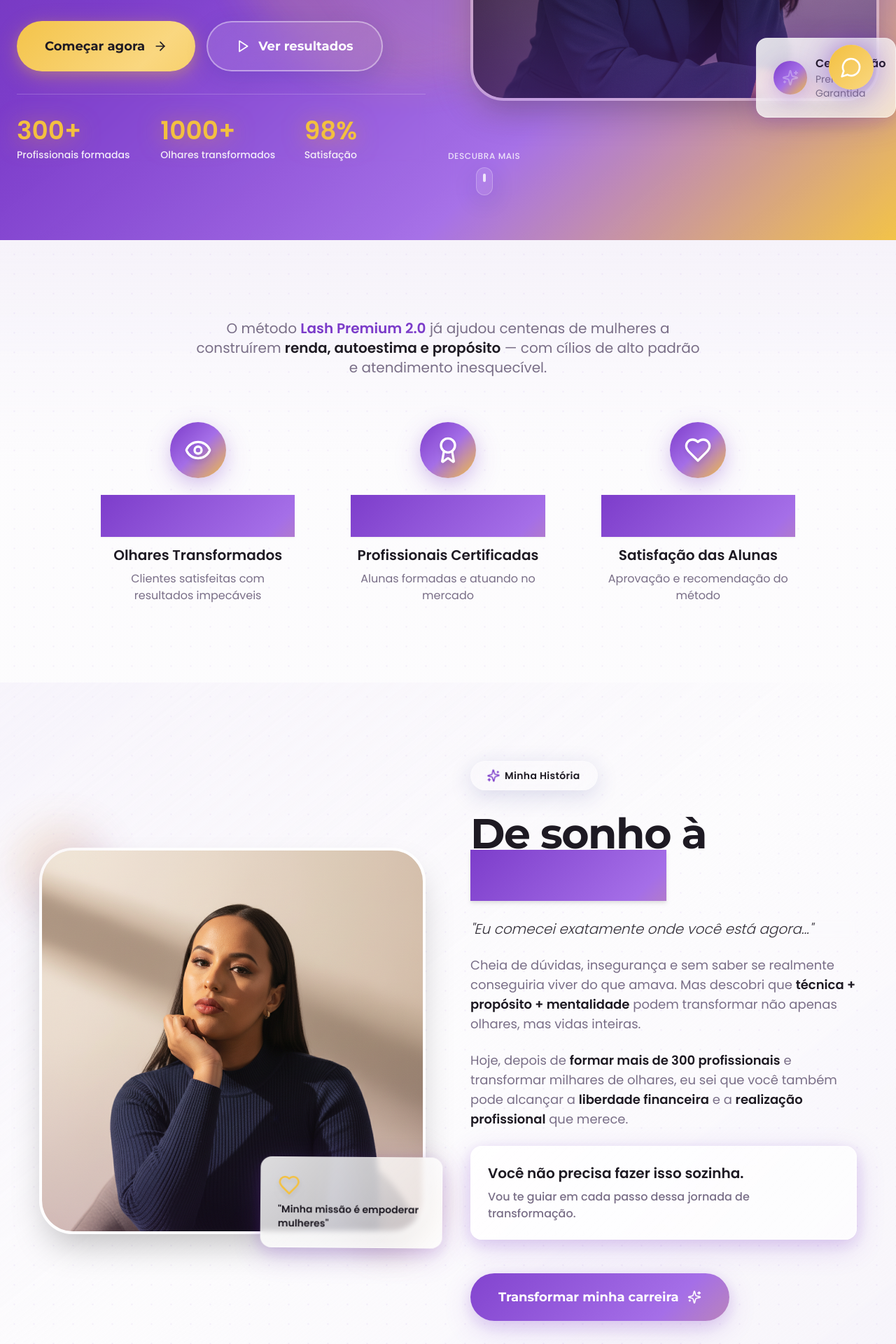
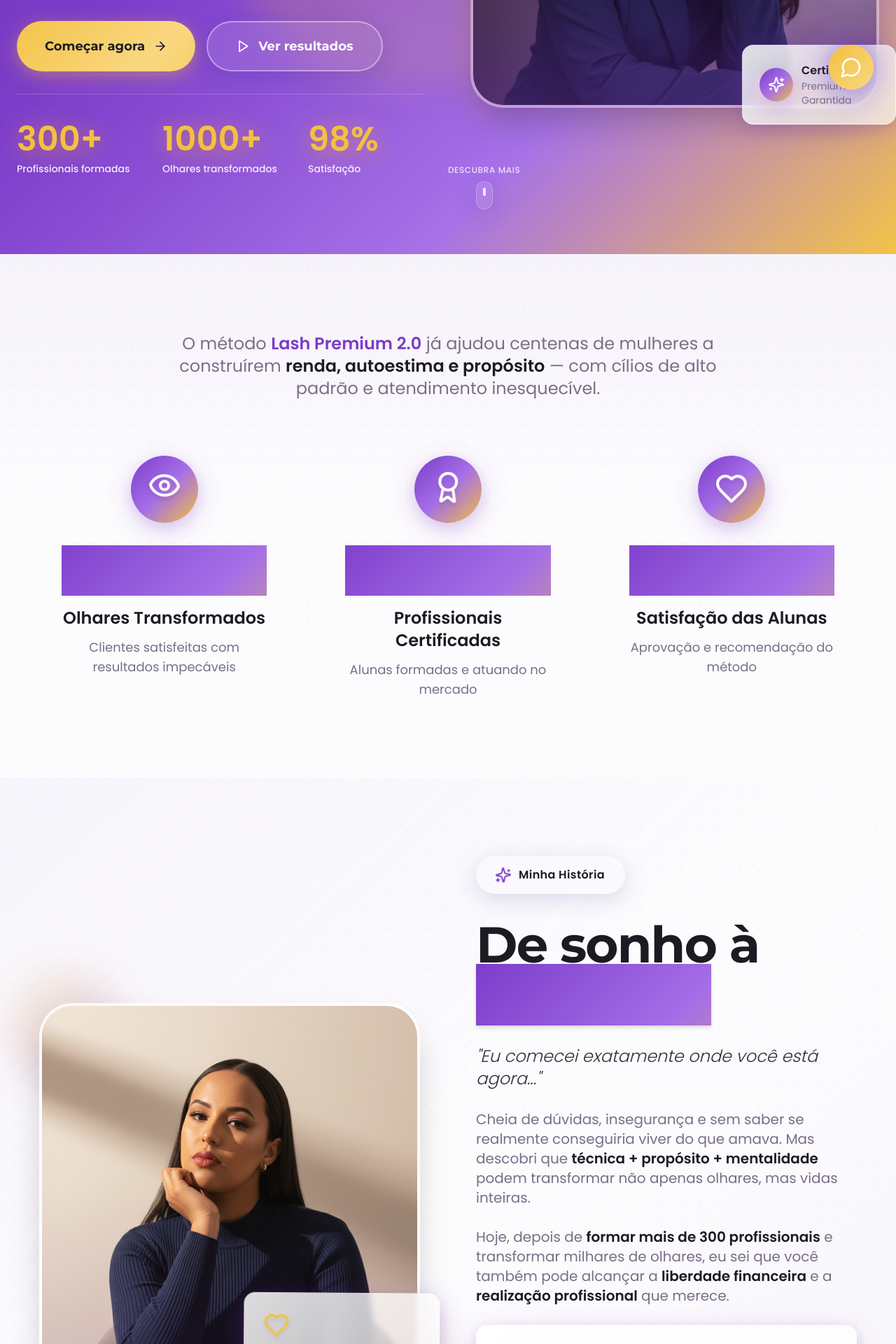
Before and after one commit to Guicarv6/carvalho-luxe-page-15250, a React (Vite) app: page / in a window 1280 px wide. Shown: the part 640-2560 px from the top of the page at 70% size. Built offline with nearby package versions, Linux system fonts and the light colour scheme; the HTML template or start-up script is replaced by a standard one.

Commit message:
Refine landing page UI/UX

```diff
--- a/src/components/Authority.tsx
+++ b/src/components/Authority.tsx
@@ -1,24 +1,29 @@
 import { Eye, Award, Heart } from "lucide-react";
+import { useCounterAnimation } from "@/hooks/use-counter-animation";
 
 const Authority = () => {
+  const olhares = useCounterAnimation(1000, 2500);
+  const profissionais = useCounterAnimation(300, 2500);
+  const satisfacao = useCounterAnimation(98, 2500);
+
   const metrics = [
     {
       icon: Eye,
-      number: "+1.000",
       label: "Olhares Transformados",
       description: "Clientes satisfeitas com resultados impecáveis",
+      getValue: () => `+${olhares}`,
     },
     {
       icon: Award,
-      number: "+300",
       label: "Profissionais Certificadas",
       description: "Alunas formadas e atuando no mercado",
+      getValue: () => `+${profissionais}`,
     },
     {
       icon: Heart,
-      number: "98%",
       label: "Satisfação das Alunas",
       description: "Aprovação e recomendação do método",
+      getValue: () => `${satisfacao}%`,
     },
   ];
 
@@ -26,34 +31,34 @@ const Authority = () => {
     <section className="section-padding bg-gradient-to-b from-primary-pastel/50 via-background to-background relative overflow-hidden">
       <div className="absolute inset-0 pattern-dots opacity-8" />
       <div className="container-custom relative z-10">
-        <div className="text-center mb-14 md:mb-16 animate-fade-in">
-          <p className="text-base md:text-lg lg:text-xl text-muted-foreground max-w-3xl mx-auto leading-relaxed px-4">
+        <div className="text-center mb-16 md:mb-20 animate-fade-in max-w-4xl mx-auto">
+          <p className="text-lg md:text-xl lg:text-2xl text-muted-foreground leading-relaxed px-6">
             O método <span className="font-bold text-primary">Lash Premium 2.0</span> já ajudou centenas de mulheres
             a construírem <span className="font-bold text-foreground">renda, autoestima e propósito</span> — com cílios de alto
             padrão e atendimento inesquecível.
           </p>
         </div>
 
-        <div className="grid grid-cols-1 md:grid-cols-3 gap-10 md:gap-12 max-w-5xl mx-auto">
+        <div className="grid grid-cols-1 md:grid-cols-3 gap-12 md:gap-16 max-w-6xl mx-auto">
           {metrics.map((metric, index) => (
             <div
               key={index}
-              className="text-center group animate-fade-in px-4"
-              style={{ animationDelay: `${index * 80}ms` }}
+              className="text-center group animate-fade-in px-6 cursor-default"
+              style={{ animationDelay: `${index * 100}ms` }}
             >
-              <div className="inline-flex items-center justify-center w-16 h-16 md:w-20 md:h-20 rounded-full bg-gradient-premium mb-5 md:mb-6 group-hover:scale-110 transition-all duration-500 shadow-premium group-hover:shadow-elevated">
-                <metric.icon className="w-8 h-8 md:w-10 md:h-10 text-white drop-shadow-lg" />
+              <div className="inline-flex items-center justify-center w-20 h-20 md:w-24 md:h-24 rounded-full bg-gradient-premium mb-6 md:mb-8 group-hover:scale-110 transition-all duration-500 shadow-premium group-hover:shadow-elevated">
+                <metric.icon className="w-10 h-10 md:w-12 md:h-12 text-white drop-shadow-lg" style={{ animation: 'icon-bounce 3s ease-in-out infinite', animationDelay: `${index * 0.3}s` }} />
               </div>
 
-              <div className="text-4xl md:text-5xl lg:text-6xl font-heading font-bold text-gradient mb-3 drop-shadow-sm">
-                {metric.number}
+              <div className="text-5xl md:text-6xl lg:text-7xl font-heading font-bold text-gradient mb-4 drop-shadow-sm group-hover:scale-105 transition-transform duration-300">
+                {metric.getValue()}
               </div>
 
-              <div className="text-lg md:text-xl font-bold mb-2 text-foreground">
+              <div className="text-xl md:text-2xl font-bold mb-3 text-foreground">
                 {metric.label}
               </div>
 
-              <p className="text-sm md:text-base text-muted-foreground leading-relaxed max-w-xs mx-auto">
+              <p className="text-base md:text-lg text-muted-foreground leading-relaxed max-w-xs mx-auto">
                 {metric.description}
               </p>
             </div>
--- a/src/components/Hero.tsx
+++ b/src/components/Hero.tsx
@@ -1,8 +1,12 @@
 import { ArrowRight, Sparkles, Play } from "lucide-react";
 import heroImage from "@/assets/danielly-professional.jpg";
+import { useCounterAnimation } from "@/hooks/use-counter-animation";
 
 const Hero = () => {
   const whatsappUrl = "https://wa.me/5562991109018";
+  const profissionais = useCounterAnimation(300, 2500);
+  const olhares = useCounterAnimation(1000, 2500);
+  const satisfacao = useCounterAnimation(98, 2500);
 
   return (
     <section className="relative min-h-screen flex items-center overflow-hidden bg-gradient-hero">
@@ -46,18 +50,24 @@ const Hero = () => {
               </button>
             </div>
 
-            <div className="grid grid-cols-3 gap-6 md:gap-8 pt-6 md:pt-8 border-t border-white/20 backdrop-blur-sm">
-              <div className="text-center md:text-left group">
-                <div className="text-3xl md:text-4xl font-bold text-secondary drop-shadow-[0_4px_16px_rgba(232,162,47,0.6)] group-hover:scale-110 transition-transform duration-500">300+</div>
-                <div className="text-xs md:text-sm text-white/90 mt-1 font-medium">Profissionais formadas</div>
+            <div className="grid grid-cols-3 gap-6 md:gap-10 pt-8 md:pt-10 border-t border-white/20 backdrop-blur-sm">
+              <div className="text-center md:text-left group cursor-default">
+                <div className="text-3xl md:text-4xl lg:text-5xl font-bold text-secondary drop-shadow-[0_4px_16px_rgba(232,162,47,0.6)] group-hover:scale-110 transition-all duration-500">
+                  {profissionais}+
+                </div>
+                <div className="text-xs md:text-sm text-white/90 mt-2 font-medium">Profissionais formadas</div>
               </div>
-              <div className="text-center md:text-left group">
-                <div className="text-3xl md:text-4xl font-bold text-secondary drop-shadow-[0_4px_16px_rgba(232,162,47,0.6)] group-hover:scale-110 transition-transform duration-500">1000+</div>
-                <div className="text-xs md:text-sm text-white/90 mt-1 font-medium">Olhares transformados</div>
+              <div className="text-center md:text-left group cursor-default">
+                <div className="text-3xl md:text-4xl lg:text-5xl font-bold text-secondary drop-shadow-[0_4px_16px_rgba(232,162,47,0.6)] group-hover:scale-110 transition-all duration-500">
+                  {olhares}+
+                </div>
+                <div className="text-xs md:text-sm text-white/90 mt-2 font-medium">Olhares transformados</div>
               </div>
-              <div className="text-center md:text-left group">
-                <div className="text-3xl md:text-4xl font-bold text-secondary drop-shadow-[0_4px_16px_rgba(232,162,47,0.6)] group-hover:scale-110 transition-transform duration-500">98%</div>
-                <div className="text-xs md:text-sm text-white/90 mt-1 font-medium">Satisfação</div>
+              <div className="text-center md:text-left group cursor-default">
+                <div className="text-3xl md:text-4xl lg:text-5xl font-bold text-secondary drop-shadow-[0_4px_16px_rgba(232,162,47,0.6)] group-hover:scale-110 transition-all duration-500">
+                  {satisfacao}%
+                </div>
+                <div className="text-xs md:text-sm text-white/90 mt-2 font-medium">Satisfação</div>
               </div>
             </div>
           </div>
@@ -65,18 +75,18 @@ const Hero = () => {
           <div className="relative lg:block hidden animate-fade-in" style={{ animationDelay: '0.2s' }}>
             <div className="relative">
               <div className="absolute inset-0 bg-gradient-to-br from-secondary/40 to-primary-light/40 rounded-[3rem] blur-3xl transform scale-105 animate-glow" />
-              <div className="relative rounded-[3rem] overflow-hidden border-4 border-white/30 shadow-elevated backdrop-blur-sm">
+              <div className="relative rounded-[3rem] overflow-hidden border-4 border-white/30 shadow-elevated backdrop-blur-sm hover:border-white/40 transition-all duration-500">
                 <img src={heroImage} alt="Danielly Carvalho - Especialista em Extensão de Cílios" className="w-full h-auto object-cover" />
                 <div className="absolute inset-0 bg-gradient-to-t from-primary/40 via-transparent to-transparent" />
               </div>
-              <div className="absolute -bottom-6 -right-6 premium-card rounded-2xl p-5 md:p-6 animate-float max-w-[200px]">
+              <div className="absolute -bottom-6 -right-6 premium-card rounded-2xl p-6 animate-float max-w-[220px] hover:scale-105 transition-transform duration-300">
                 <div className="flex items-center gap-3">
-                  <div className="w-10 h-10 md:w-12 md:h-12 rounded-full bg-gradient-premium flex items-center justify-center flex-shrink-0 shadow-premium">
-                    <Sparkles className="w-5 h-5 md:w-6 md:h-6 text-white animate-sparkle" />
+                  <div className="w-12 h-12 rounded-full bg-gradient-premium flex items-center justify-center flex-shrink-0 shadow-premium">
+                    <Sparkles className="w-6 h-6 text-white" style={{ animation: 'icon-bounce 2s ease-in-out infinite' }} />
                   </div>
                   <div>
-                    <div className="font-bold text-sm md:text-base text-foreground">Certificação</div>
-                    <div className="text-xs md:text-sm text-muted-foreground">Premium Garantida</div>
+                    <div className="font-bold text-base text-foreground">Certificação</div>
+                    <div className="text-sm text-muted-foreground">Premium Garantida</div>
                   </div>
                 </div>
               </div>
--- a/src/components/Story.tsx
+++ b/src/components/Story.tsx
@@ -8,47 +8,47 @@ const Story = () => {
       <div className="absolute top-0 left-0 w-full h-full bg-gradient-to-br from-white/30 via-transparent to-transparent pointer-events-none" />
 
       <div className="container-custom relative z-10">
-        <div className="grid lg:grid-cols-2 gap-12 lg:gap-16 items-center">
+        <div className="grid lg:grid-cols-2 gap-14 lg:gap-20 items-center max-w-7xl mx-auto">
           <div className="relative animate-fade-in order-2 lg:order-1">
             <div className="relative">
-              <div className="absolute -top-6 -left-6 md:-top-8 md:-left-8 w-28 h-28 md:w-32 md:h-32 bg-gradient-to-br from-secondary/30 to-primary/30 rounded-full blur-2xl animate-glow" />
-              <div className="absolute -bottom-6 -right-6 md:-bottom-8 md:-right-8 w-32 h-32 md:w-40 md:h-40 bg-gradient-to-br from-primary/30 to-secondary/30 rounded-full blur-2xl animate-glow" style={{ animationDelay: '1s' }} />
-              <div className="relative rounded-[3rem] overflow-hidden shadow-elevated border-4 border-white/80 backdrop-blur-sm">
+              <div className="absolute -top-8 -left-8 md:-top-10 md:-left-10 w-32 h-32 md:w-40 md:h-40 bg-gradient-to-br from-secondary/30 to-primary/30 rounded-full blur-3xl animate-glow" />
+              <div className="absolute -bottom-8 -right-8 md:-bottom-10 md:-right-10 w-36 h-36 md:w-44 md:h-44 bg-gradient-to-br from-primary/30 to-secondary/30 rounded-full blur-3xl animate-glow" style={{ animationDelay: '1s' }} />
+              <div className="relative rounded-[3rem] overflow-hidden shadow-elevated border-4 border-white/80 backdrop-blur-sm hover:border-white/90 hover:shadow-2xl transition-all duration-500">
                 <img src={daniellyImage} alt="Danielly Carvalho - Fundadora do Método Lash Premium" className="w-full h-auto object-cover" />
                 <div className="absolute inset-0 bg-gradient-to-t from-primary/10 via-transparent to-transparent pointer-events-none" />
               </div>
-              <div className="absolute -bottom-4 -right-4 md:-bottom-6 md:-right-6 premium-card rounded-2xl p-4 md:p-6 max-w-[260px] animate-float">
-                <Heart className="w-6 h-6 md:w-8 md:h-8 text-secondary mb-2 drop-shadow-lg" />
-                <p className="text-xs md:text-sm font-bold text-foreground leading-snug">"Minha missão é empoderar mulheres"</p>
+              <div className="absolute -bottom-5 -right-5 md:-bottom-7 md:-right-7 premium-card rounded-2xl p-5 md:p-7 max-w-[280px] animate-float hover:scale-105 transition-transform duration-300 cursor-default">
+                <Heart className="w-7 h-7 md:w-9 md:h-9 text-secondary mb-3 drop-shadow-lg" style={{ animation: 'scale-pulse 2s ease-in-out infinite' }} />
+                <p className="text-sm md:text-base font-bold text-foreground leading-relaxed">"Minha missão é empoderar mulheres"</p>
               </div>
             </div>
           </div>
 
-          <div className="space-y-6 md:space-y-8 animate-slide-up order-1 lg:order-2">
-            <div className="inline-flex items-center gap-2 px-5 md:px-6 py-2 md:py-2.5 rounded-full glass-card shadow-glass">
-              <Sparkles className="w-4 h-4 text-primary animate-sparkle" />
-              <span className="font-bold text-xs md:text-sm text-foreground tracking-wide">Minha História</span>
+          <div className="space-y-7 md:space-y-9 animate-slide-up order-1 lg:order-2">
+            <div className="inline-flex items-center gap-3 px-6 md:px-7 py-3 md:py-3.5 rounded-full glass-card shadow-glass">
+              <Sparkles className="w-5 h-5 text-primary animate-sparkle" />
+              <span className="font-bold text-sm md:text-base text-foreground tracking-wide">Minha História</span>
             </div>
-            <h2 className="text-3xl md:text-4xl lg:text-5xl xl:text-6xl font-heading font-bold leading-[1.1] tracking-tight">
+            <h2 className="text-4xl md:text-5xl lg:text-6xl xl:text-7xl font-heading font-bold leading-[1.08] tracking-tight">
               De sonho à <span className="text-gradient drop-shadow-md">realidade</span>
             </h2>
-            <div className="space-y-5 md:space-y-6 text-base md:text-lg text-muted-foreground leading-relaxed">
-              <p className="text-lg md:text-xl font-light italic text-foreground/90 backdrop-blur-sm">"Eu comecei exatamente onde você está agora..."</p>
+            <div className="space-y-6 md:space-y-7 text-lg md:text-xl text-muted-foreground leading-relaxed">
+              <p className="text-xl md:text-2xl font-light italic text-foreground/90 backdrop-blur-sm">"Eu comecei exatamente onde você está agora..."</p>
               <p>Cheia de dúvidas, insegurança e sem saber se realmente conseguiria viver do que amava.
                 Mas descobri que <span className="font-bold text-foreground">técnica + propósito + mentalidade</span> podem
                 transformar não apenas olhares, mas vidas inteiras.</p>
               <p>Hoje, depois de <span className="font-bold text-foreground">formar mais de 300 profissionais</span> e
                 transformar milhares de olhares, eu sei que você também pode alcançar a <span className="font-bold text-foreground">liberdade financeira</span> e
                 a <span className="font-bold text-foreground">realização profissional</span> que merece.</p>
-              <div className="premium-card rounded-2xl p-5 md:p-6 border-l-4 border-primary">
-                <p className="text-lg md:text-xl font-bold text-foreground mb-2">Você não precisa fazer isso sozinha.</p>
-                <p className="text-sm md:text-base font-medium">Vou te guiar em cada passo dessa jornada de transformação.</p>
+              <div className="premium-card rounded-2xl p-6 md:p-8 border-l-4 border-primary hover:scale-[1.02] transition-transform duration-300">
+                <p className="text-xl md:text-2xl font-bold text-foreground mb-3">Você não precisa fazer isso sozinha.</p>
+                <p className="text-base md:text-lg font-medium">Vou te guiar em cada passo dessa jornada de transformação.</p>
               </div>
             </div>
-            <div className="pt-4">
+            <div className="pt-5 md:pt-6">
               <a href="https://wa.me/5562991109018" target="_blank" rel="noopener noreferrer" className="btn-primary">
                 <span>Transformar minha carreira</span>
-                <Sparkles className="w-5 h-5" />
+                <Sparkles className="w-6 h-6 group-hover:rotate-12 transition-transform" />
               </a>
             </div>
           </div>
--- /dev/null
+++ b/src/hooks/use-counter-animation.tsx
@@ -0,0 +1,31 @@
+import { useEffect, useState } from "react";
+
+export const useCounterAnimation = (
+  end: number,
+  duration: number = 2000,
+  start: number = 0
+) => {
+  const [count, setCount] = useState(start);
+
+  useEffect(() => {
+    let startTime: number;
+    let animationFrame: number;
+
+    const animate = (currentTime: number) => {
+      if (!startTime) startTime = currentTime;
+      const progress = Math.min((currentTime - startTime) / duration, 1);
+
+      setCount(Math.floor(progress * (end - start) + start));
+
+      if (progress < 1) {
+        animationFrame = requestAnimationFrame(animate);
+      }
+    };
+
+    animationFrame = requestAnimationFrame(animate);
+
+    return () => cancelAnimationFrame(animationFrame);
+  }, [end, duration, start]);
+
+  return count;
+};
--- a/src/index.css
+++ b/src/index.css
@@ -389,3 +389,21 @@ All colors MUST be HSL.
     box-shadow: 0 0 40px hsl(267 55% 50% / 0.6);
   }
 }
+
+@keyframes icon-bounce {
+  0%, 100% {
+    transform: translateY(0) rotate(0deg);
+  }
+  50% {
+    transform: translateY(-8px) rotate(5deg);
+  }
+}
+
+@keyframes scale-pulse {
+  0%, 100% {
+    transform: scale(1);
+  }
+  50% {
+    transform: scale(1.05);
+  }
+}
--- a/tailwind.config.ts
+++ b/tailwind.config.ts
@@ -104,6 +104,18 @@ export default {
           "0%": { transform: "translateX(-100%)" },
           "100%": { transform: "translateX(100%)" },
         },
+        float: {
+          "0%, 100%": { transform: "translateY(0px)" },
+          "50%": { transform: "translateY(-12px)" },
+        },
+        iconBounce: {
+          "0%, 100%": { transform: "translateY(0) rotate(0deg)" },
+          "50%": { transform: "translateY(-8px) rotate(5deg)" },
+        },
+        scalePulse: {
+          "0%, 100%": { transform: "scale(1)" },
+          "50%": { transform: "scale(1.05)" },
+        },
       },
       animation: {
         "accordion-down": "accordion-down 0.2s ease-out",
@@ -113,6 +125,9 @@ export default {
         "sparkle": "sparkle 2s ease-in-out infinite",
         "shimmer": "shimmer 2s ease-in-out infinite",
         "glow": "glow 3s ease-in-out infinite",
+        "float": "float 6s ease-in-out infinite",
+        "icon-bounce": "iconBounce 2s ease-in-out infinite",
+        "scale-pulse": "scalePulse 2s ease-in-out infinite",
       },
     },
   },
```
Also changed, not shown: src/components/Benefits.tsx (+17 -17 lines), src/components/FAQ.tsx (+15 -14 lines), src/components/Offer.tsx (+23 -21 lines), src/components/Testimonials.tsx (+26 -26 lines).
